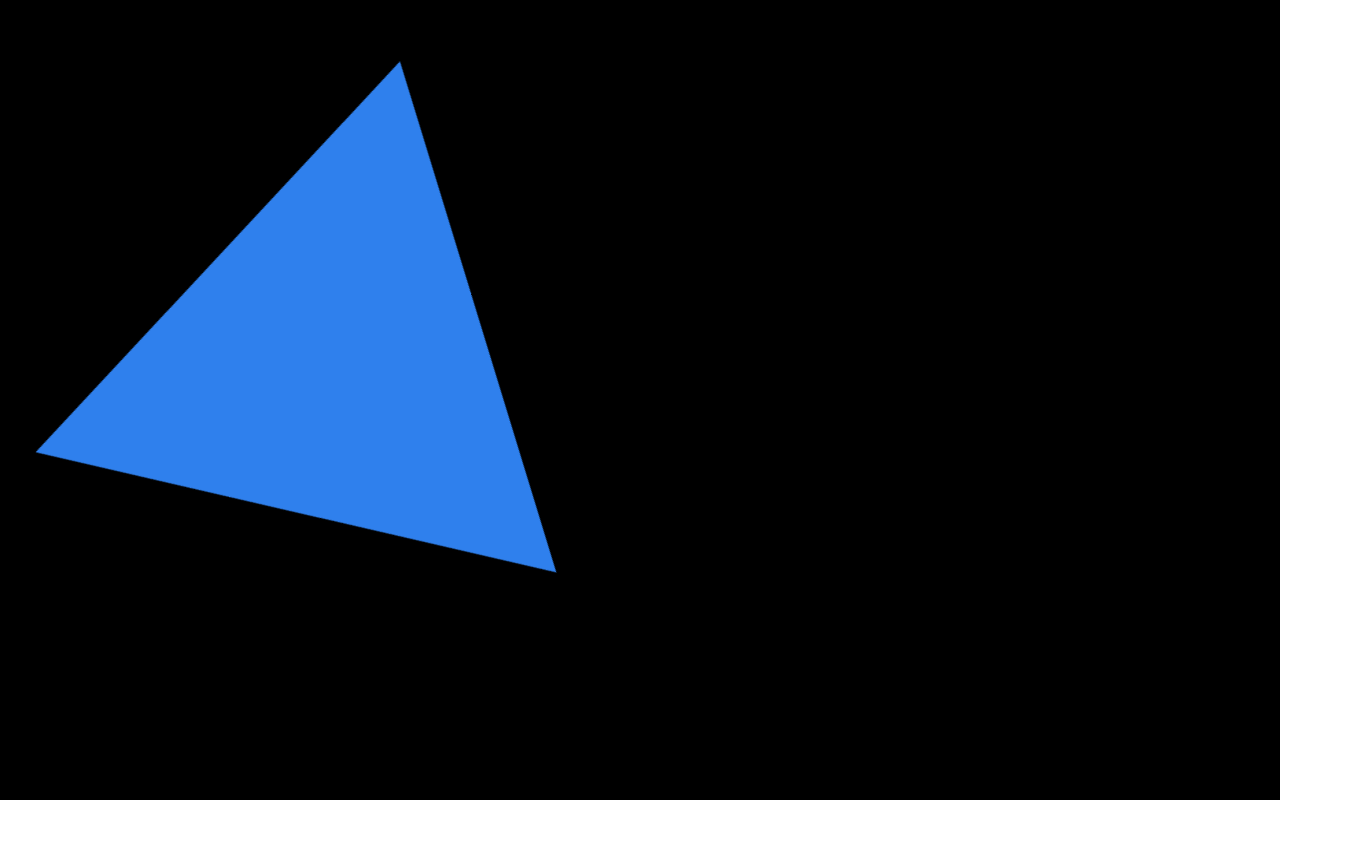
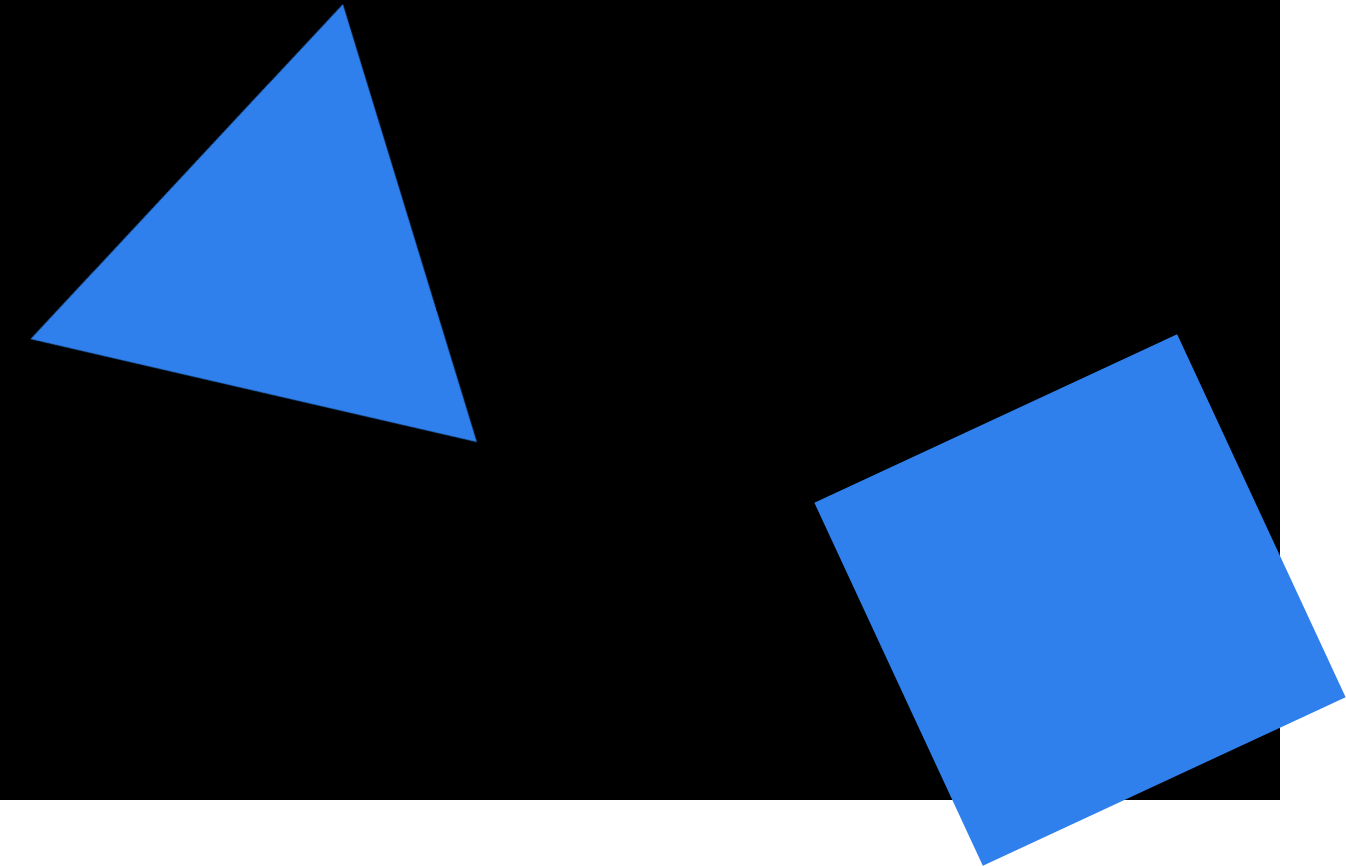
Before and after one commit to Vladimir-art/online-redactor, a React (Create React App) app: page / in a window 1280 px wide. Shown: the whole page, 1346 px wide, since content can reach past the window. Before the commit the page ends 800 px from the top, so only its background shows below. Built offline with nearby package versions, Linux system fonts and the light colour scheme.

Commit message:
create page style & animation

```diff
--- a/src/blocks/page/page.css
+++ b/src/blocks/page/page.css
@@ -15,16 +15,27 @@
 
 .page::after {
   position: absolute;
-  top: -60px;
+  top: -100px;
   left: 0;
   content: '';
   background-image: url(../../images/triangle.svg);
   background-repeat: no-repeat;
   background-size: cover;
   border: 0;
-  width: 700px;
-  height: 700px;
+  width: 600px;
+  height: 600px;
   animation: rotation 20s linear infinite;
+}
+
+.page::before {
+  position: absolute;
+  bottom: 0;
+  right: 0;
+  content: '';
+  height: 400px;
+  width: 400px;
+  background-color: #2F80ED;
+  animation: antirotation 25s linear infinite;
 }
 
 @keyframes rotation {
@@ -32,3 +43,9 @@
     transform: rotate(360deg);
   }
 }
+
+@keyframes antirotation {
+  to {
+    transform: rotate(-360deg);
+  }
+}
```
